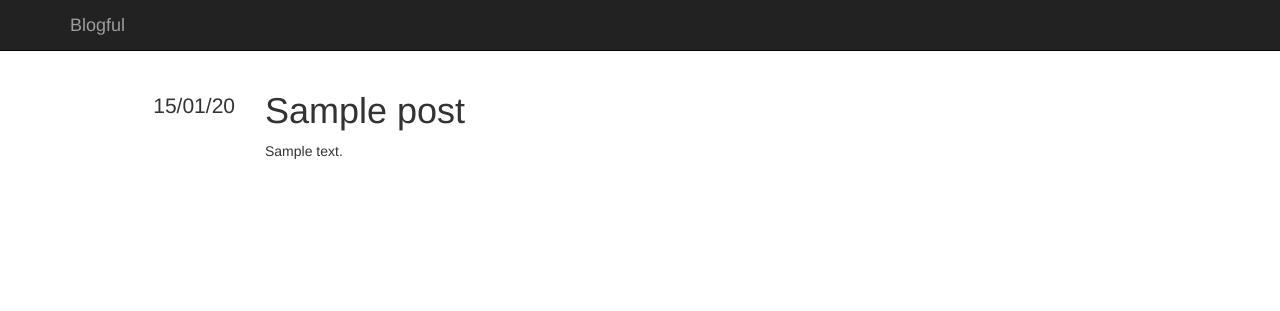
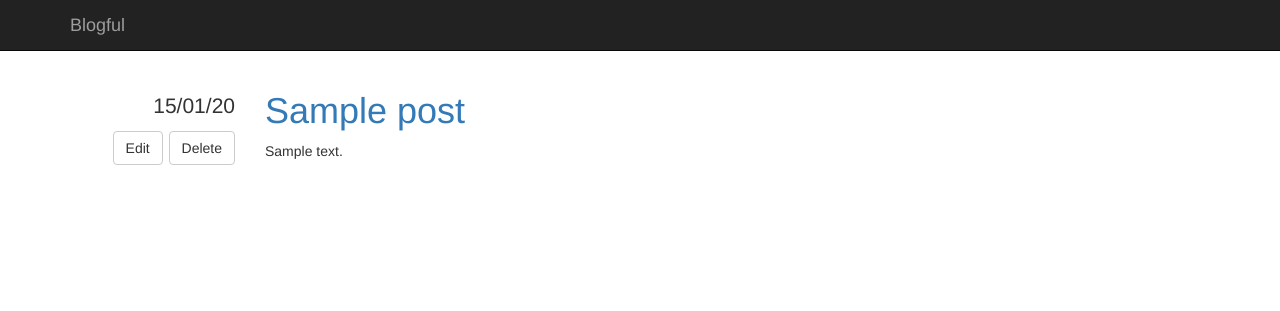
Before and after one commit to leoreq/blogfulFlask, a Flask app: page / in a window 1280 px wide. Shown: the top 311 px of the page. Run offline with Flask 2, Linux system fonts and the light colour scheme; tables that the repository leaves empty hold one stand-in row (values such as "Sample post"); some libraries are stand-ins or nearby versions.

Commit message:
added post viewing and editing and deleting. Almost done

```diff
--- a/blog/templates/add_post.html
+++ b/blog/templates/add_post.html
@@ -12,7 +12,7 @@
     </div>
     <div class="form-group">
         <label for="content">Content</label>
-        <textarea class="form-control" id="content" name="content" placeholder="Post Content" value="{{post_conte_value}}" rows="20" required></textarea>
+        <textarea class="form-control" id="content" name="content" placeholder="Post Content" rows="20" required>{{post_content_value}}</textarea>
     </div>
     <button type="submit" class="btn btn-default">Submit</button>
 </form>
--- a/blog/templates/macros.html
+++ b/blog/templates/macros.html
@@ -6,11 +6,16 @@
                 {{ post.datetime | dateformat("%d/%m/%y") }}
             </li>
         </ul>
+        <a class="btn btn-default" href="{{ url_for('edit_post_get',postid=post.id )}}" role="button">Edit</a>
+        <a class="btn btn-default" href="{{ url_for('delete_post_post',postid=post.id )}}" role="button">Delete</a>
+
     </div>
     <div class="col-md-10">
+        <a href="{{ url_for('post',postid=post.id )}}">
         <h1>
             {{ post.title }}
         </h1>
+        </a>
         {{ post.content | safe }}
     </div>
 </div>
--- a/blog/views.py
+++ b/blog/views.py
@@ -30,6 +30,15 @@ def posts(page=1, paginate_by=10):
         page=page,
         total_pages=total_pages,
     )
+
+
+@app.route("/post/<int:postid>")
+def post(postid=1):
+    post = session.query(Post).get(postid)
+    return render_template("post.html",
+        post=post
+    )
+
 #############This is the post add section#############
 @app.route("/post/add", methods=["GET"])
 def add_post_get():
@@ -47,3 +56,28 @@ def add_post_post():
     session.add(post)
     session.commit()
     return redirect(url_for("posts"))
+
+#############This is the post edit section#############
+@app.route("/post/<int:postid>/edit", methods=["GET"])
+def edit_post_get(postid=1):
+    post = session.query(Post).get(postid)
+    return render_template("add_post.html",post_title_value=post.title,post_content_value=post.content)
+
+@app.route("/post/<int:postid>/edit", methods=["POST"])
+def edit_post_post(postid):
+    post = session.query(Post).get(postid)
+    #post = Post(
+    #    title=request.form["title"],
+    #    content=mistune.markdown(request.form["content"]),
+    #)
+    post.title=request.form["title"]
+    post.content=mistune.markdown(request.form["content"])
+    session.commit()
+    return redirect(url_for("post",postid=postid))
+
+@app.route("/post/<int:postid>/delete", methods=["GET","POST"])
+def delete_post_post(postid):
+    post = session.query(Post).get(postid)
+    session.delete(post)
+    session.commit()
+    return redirect(url_for("posts"))
```
Also changed, not shown: blog/templates/post.html (added, +24 -0 lines), 1 other file.
